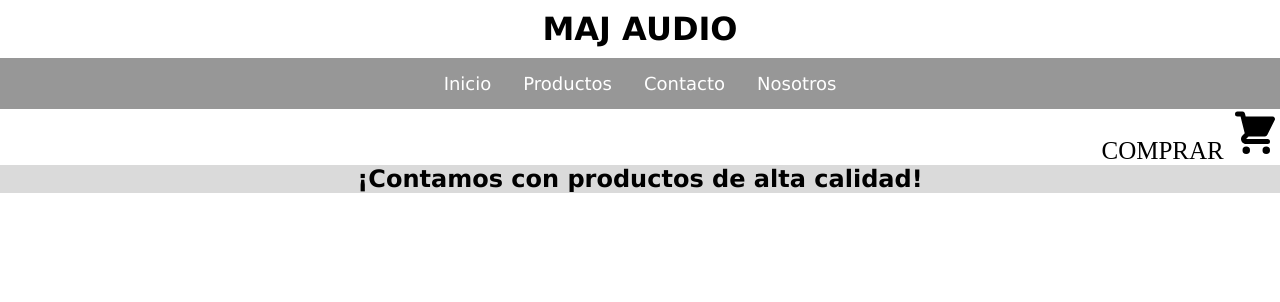
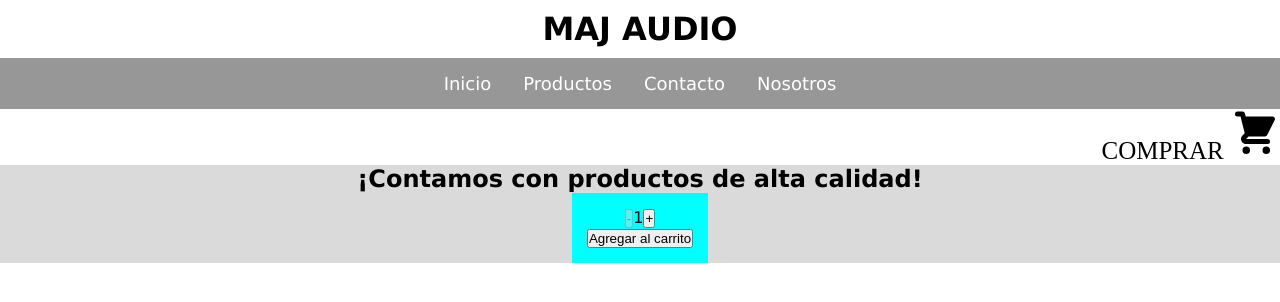
Before and after one commit to LeannJaime/MajAudio-Jaime, a React (Create React App) app: page / in a window 1280 px wide. Shown: the top 302 px of the page. Built offline with nearby package versions, Linux system fonts and the light colour scheme.

Commit message:
agregué contador

```diff
--- a/src/App.js
+++ b/src/App.js
@@ -1,6 +1,6 @@
 import './App.css';
 import NavBar from './components/NavBar';
-import ItemListContainer from './containers/ItemListContainer/indez';
+import ItemListContainer from './containers/ItemListContainer/index';
 
 function App() {
 
--- /dev/null
+++ b/src/components/ItemCount/index.jsx
@@ -0,0 +1,36 @@
+import React, {useState, useEffect} from 'react';
+import './style.css';
+
+const ItemCount = ({stock, initial, onAdd}) => {
+
+    const [count, setCount] = useState(parseInt(initial));
+
+    const handleAdd = () => {
+        setCount(count + 1);
+    }
+
+    const handleDecrement = () => {
+        setCount(count - 1);
+    }
+
+    const addCart = () => {
+        onAdd(count);
+        setCount(initial);
+    }
+
+    useEffect(() => {
+    }, [count])
+
+    return (
+    <div className='contador'>
+        <button disabled={count <= 1} onClick={handleDecrement}>-</button>
+        <span>{count}</span>
+        <button disabled={count >= stock} onClick={handleAdd}>+</button>
+        <div>
+        <button onClick={addCart}>Agregar al carrito</button>
+        </div>
+    </div>
+    );
+};
+
+export default ItemCount;
--- /dev/null
+++ b/src/components/ItemCount/style.css
@@ -0,0 +1,7 @@
+.contador{
+    width: fit-content;
+    background-color: aqua;
+    margin: auto;
+    padding: 15px;
+    text-align: center;
+}
--- a/src/containers/ItemListContainer/indez.jsx
+++ b/src/containers/ItemListContainer/index.jsx
@@ -1,10 +1,17 @@
 import React from 'react';
+import ItemCount from '../../components/ItemCount';
 import './styles.scss';
 
 const ItemListContainer = ({greeting}) => {
+
+  const agregarCarrito = (cantidad) => {
+    console.log(`Agregaste ${cantidad} productos al carrito`)
+  }
+
   return (
     <div className='item-list-container'>
     <h2>{greeting}</h2>
+    <ItemCount initial={1} stock={8} onAdd={agregarCarrito}/>
     </div>
   )
 }
```
